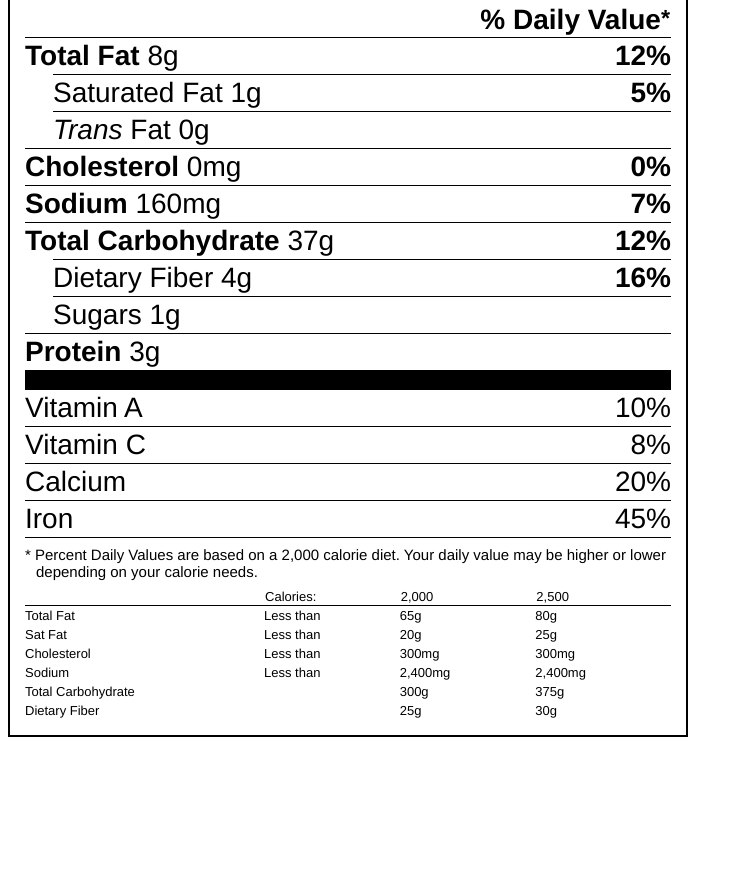
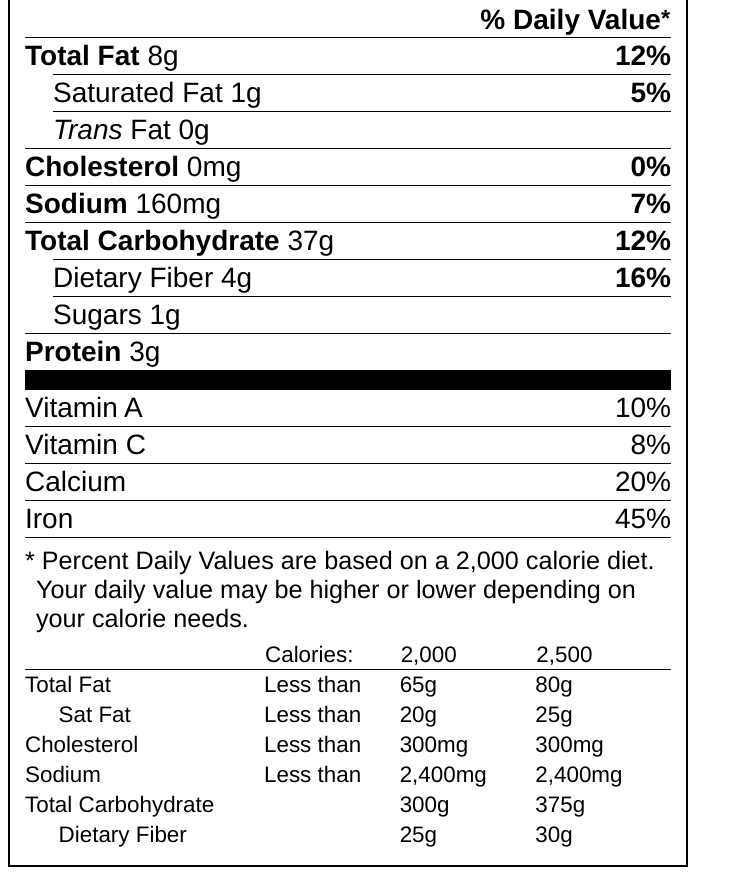
Before and after one commit to The-Marcy-Lab-School/nutrition-facts, a plain HTML site: page fellow-submissions/mark-griffith/index.html in a window 1280 px wide. Shown: the part 301-1176 px from the top of the page, without its empty margins (0-743 px from the left). Before the commit the page ends 1046 px from the top, so only its background shows below. Drawn offline with Linux system fonts and the light colour scheme.

Commit message:
changed sizing and indent

```diff
--- a/fellow-submissions/mark-griffith/style.css
+++ b/fellow-submissions/mark-griffith/style.css
@@ -92,7 +92,7 @@ table + table tr td:last-of-type {
   text-align: left;
 }
 tfoot td:last-of-type {
-  font-size: 15px;
+  font-size: .9rem;
   font-weight: normal;
   text-indent: -11px;
   text-align: left;
@@ -106,7 +106,7 @@ table + table td {
   border: none;
 }
 table + table {
-    font-size: 13px;
+    font-size: .8rem;
 }
 table + table thead th {
   width: 37%;
@@ -118,3 +118,7 @@ td.secondary{
     width: 28px;
     border-top:none;
 }
+table + table td.secondary {
+  width: auto;
+  text-indent: 1.2rem;
+}
```
